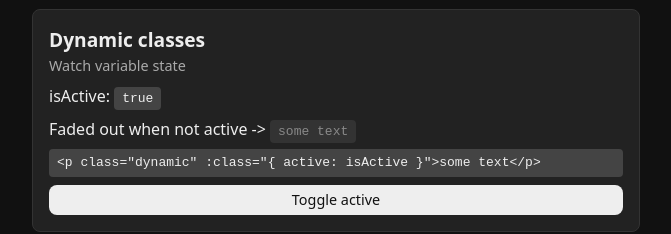
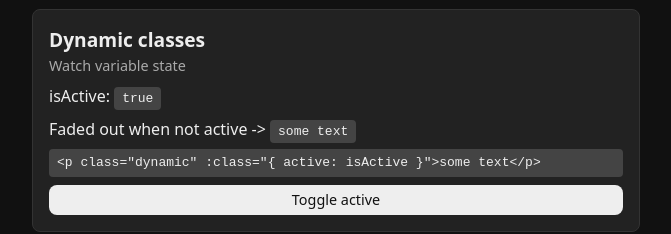
Before and after one commit to mazhugasergei/nuxt, a Nuxt app: page / in a window 1280 px wide. Shown: the part 884-1118 px from the top of the page, without its empty margins (304-975 px from the left). Built offline with nearby package versions, Linux system fonts and the light colour scheme.

Commit message:
fix: add :not() in dynamic styling class

```diff
--- a/components/styling.vue
+++ b/components/styling.vue
@@ -65,7 +65,7 @@ const color = ref("green")
 
 <style lang="scss" scoped>
 .dynamic {
-  &.active {
+  &:not(.active) {
     opacity: 0.5;
   }
 }
```
Also changed, not shown: 1 other file (tests, documents, lock files or other folders).
